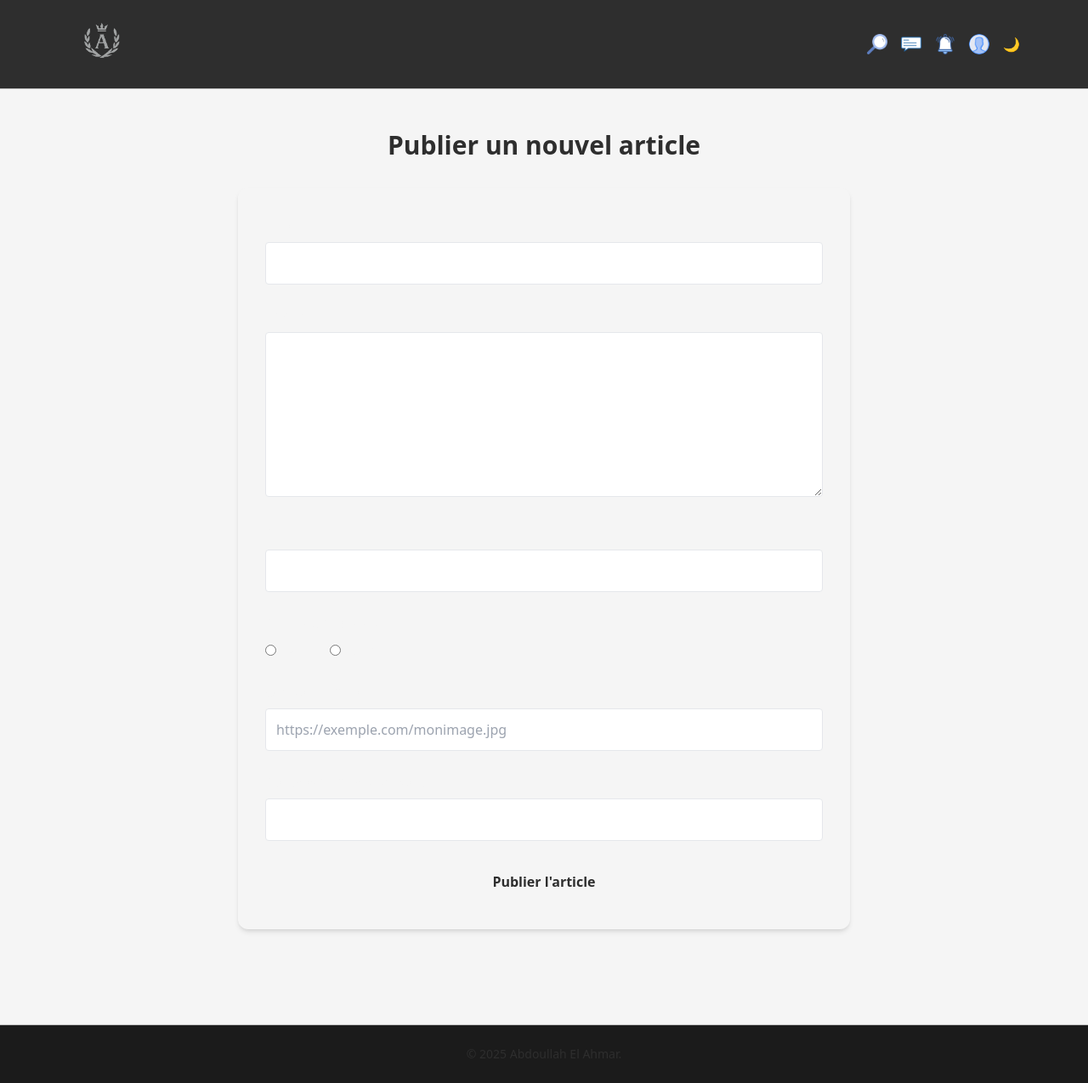
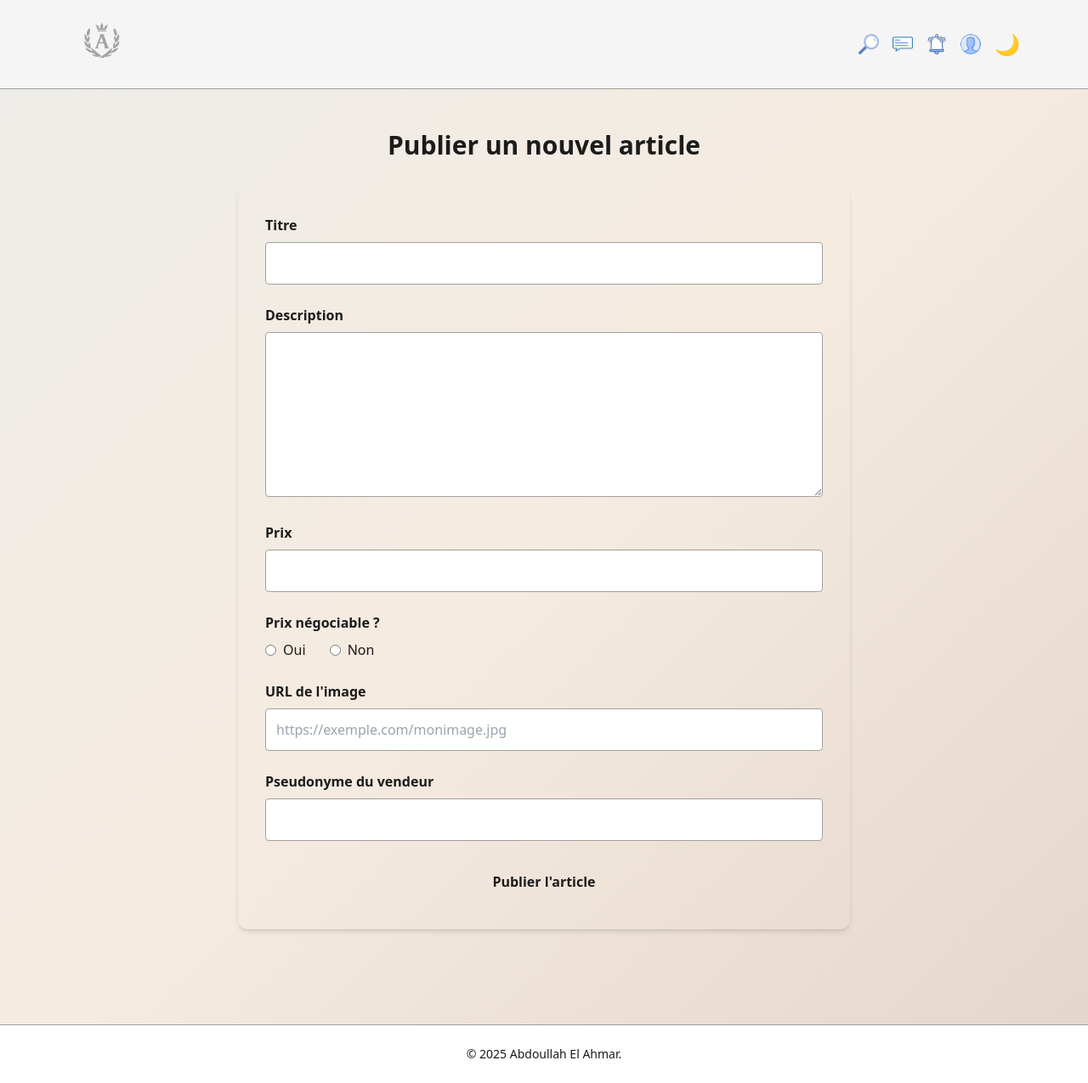
Before and after one commit to Abdoullah0055/a25_site_web_app_web, a PHP site: page /publier.php in a window 1280 px wide. Shown: the whole page at 85% size. Run offline with PHP 8.4, Linux system fonts and the light colour scheme; some libraries are stand-ins or nearby versions.

Commit message:
thème sombre + claire fini

```diff
--- a/src/include/nav.php
+++ b/src/include/nav.php
@@ -1,12 +1,6 @@
 <?php
-if (isset($_POST['theme_toggle'])) {
-  $theme = $_COOKIE['theme'] ?? 'clair';
-  $theme = $theme === 'clair' ? 'dark' : 'clair';
-  setcookie('theme', $theme, time() + 60 * 60 * 24 * 30, '/');
-  $_COOKIE['theme'] = $theme;
-  header("Location: " . $_SERVER['PHP_SELF']);
-  exit;
-}
+// Lire le thème actuel depuis le cookie (clair par défaut)
+$theme = $_COOKIE['theme'] ?? 'clair';
 ?>
 
 <div class="max-w-6xl mx-auto px-4 py-3 flex justify-between items-center">
@@ -31,13 +25,23 @@ if (isset($_POST['theme_toggle'])) {
     </a>
 
     <!-- Bouton thème -->
-    <form method="POST">
-      <button type="submit" name="theme_toggle">
-        <?php
-        $theme = $_COOKIE['theme'] ?? 'clair';
-        echo $theme === 'clair' ? '🌙' : '☀️';
-        ?>
-      </button>
-    </form>
+    <button id="theme-toggle" class="text-2xl">
+      <?= $theme === 'clair' ? '🌙' : '☀️'; ?>
+    </button>
   </div>
 </div>
+
+<script>
+  document.getElementById('theme-toggle').addEventListener('click', function() {
+    const currentTheme = getCookie('theme') || 'clair';
+    const newTheme = currentTheme === 'clair' ? 'sombre' : 'clair';
+    document.cookie = "theme=" + newTheme + "; path=/; max-age=" + (60 * 60 * 24 * 30);
+    location.reload();
+  });
+
+  // Petite fonction utilitaire pour lire un cookie
+  function getCookie(name) {
+    const match = document.cookie.match(new RegExp('(^| )' + name + '=([^;]+)'));
+    return match ? match[2] : null;
+  }
+</script>
--- a/src/index.php
+++ b/src/index.php
@@ -9,7 +9,7 @@
   <script src="https://cdn.tailwindcss.com"></script>
   <?php
   $theme = $_COOKIE['theme'] ?? 'clair';
-  $cssFile = $theme === 'dark' ? 'css/theme-sombre.css' : 'css/theme-clair.css';
+  $cssFile = $theme === 'sombre' ? 'theme-sombre.css' : 'theme-clair.css';
   ?>
   <link rel="stylesheet" href="<?= $cssFile ?>">
 </head>
--- a/src/publier.php
+++ b/src/publier.php
@@ -8,7 +8,7 @@
     <script src="https://cdn.tailwindcss.com"></script>
     <?php
     $theme = $_COOKIE['theme'] ?? 'clair';
-    $cssFile = $theme === 'dark' ? 'css/theme-sombre.css' : 'css/theme-clair.css';
+    $cssFile = $theme === 'sombre' ? 'theme-sombre.css' : 'theme-clair.css';
     ?>
     <link rel="stylesheet" href="<?= $cssFile ?>">
 </head>
--- a/src/theme-clair.css
+++ b/src/theme-clair.css
@@ -1,50 +1,174 @@
-/* Couleurs principales pour le thème clair */
+/* ===== Thème Clair Abdou's Market - Dégradé doux ===== */
 :root {
-    --color-light: #F5F5F5;      /* fond clair */
-    --color-silver: #C0C0C0;     /* accents métalliques */
-    --color-anthracite: #2E2E2E; /* gris foncé élégant */
-    --color-blacklux: #1B1B1B;   /* noir profond */
+    --dark: #1B1B1B;       /* texte sombre / accents */
+    --gray: #A0A0A0;       /* boutons, accents */
+    --light: #F5F5F5;      /* cartes, nav */
+    --white: #FFFFFF;       /* super clair / overlays */
 }
 
-/* Body et texte principal */
+/* Background global */
 body {
-    background-color: var(--color-light);
-    color: var(--color-anthracite);
+    background: linear-gradient(135deg, #EDEDE9, #F5EBE0, #E3D5CA);
+    color: var(--dark);
+    font-family: 'Inter', Helvetica, Arial, sans-serif;
+    margin: 0;
+    padding: 0;
+    transition: background 0.3s, color 0.3s;
 }
 
-/* Navigation */
-nav {
-    background-color: var(--color-anthracite);
-    border-color: var(--color-silver);
+a {
+    color: var(--dark);
+    transition: color 0.3s;
 }
 
-/* Footer */
-footer {
-    background-color: var(--color-blacklux);
-    border-color: var(--color-silver);
+nav {
+    background-color: var(--light);
+    border-bottom: 1px solid var(--gray);
 }
 
-/* Titres principaux */
-h1, h2, h3, h4, h5, h6 {
-    color: var(--color-anthracite);
+footer {
+    background-color: var(--white);
+    border-top: 1px solid var(--gray);
 }
 
-/* Labels et textes des formulaires */
-label, span {
-    color: var(--color-light);
+button, input, textarea {
+    transition: background-color 0.3s, color 0.3s, border-color 0.3s;
 }
 
-/* Boutons */
 button {
-    background-color: var(--color-anthracite);
-    color: var(--color-light);
+    background-color: var(--gray);
+    color: var(--light);
     border: none;
+    cursor: pointer;
 }
 
-/* Liens et hover */
-a {
-    color: var(--color-anthracite);
+button:hover {
+    background-color: var(--light);
+    color: var(--dark);
 }
-a:hover {
-    opacity: 0.8;
+
+input, textarea {
+    background-color: var(--white);
+    color: var(--dark);
+    border: 1px solid var(--gray);
 }
+
+input::placeholder {
+    color: var(--gray);
+}
+
+/* Sections principales (Catégories, Produits) */
+section {
+    padding: 2rem 0;
+}
+
+/* Cartes à l'intérieur des sections */
+section .group, .section .card, .grid div {
+    background-color: var(--white);
+    color: var(--dark);
+    border-radius: 0.75rem;
+    overflow: hidden;
+    box-shadow: 0 4px 6px rgba(0,0,0,0.1);
+    transition: background-color 0.3s, color 0.3s, box-shadow 0.3s;
+}
+
+section h2, section h3 {
+    color: var(--dark);
+}
+
+section button {
+    background-color: var(--gray);
+    color: var(--light);
+}
+
+section button:hover {
+    background-color: var(--light);
+    color: var(--dark);
+}
+
+/* Overlays sur images */
+.overlay-light {
+    background-color: rgba(255,255,255,0.6);
+}
+
+/* Header et bannière */
+header {
+    position: relative;
+    background-size: cover;
+    background-position: center;
+    color: #FFFFFF; /* texte blanc dans le header */
+}
+
+header .overlay-dark {
+    position: absolute;
+    inset: 0;
+    background-color: rgba(27,27,27,0.6);
+}
+
+header h2 {
+    color: #FFFFFF;
+    text-shadow: 0 2px 6px rgba(0,0,0,0.6);
+}
+
+/* Barre de recherche */
+header input[type="search"] {
+    background-color: rgba(255,255,255,0.8); /* plus opaque pour mieux voir le texte */
+    color: var(--dark);
+    border: 1px solid var(--gray);
+    transition: background-color 0.3s, color 0.3s, border-color 0.3s;
+}
+
+header input::placeholder {
+    color: var(--gray);
+}
+
+header input:focus {
+    outline: none;
+    border-color: var(--dark);
+    box-shadow: 0 0 0 2px rgba(0,0,0,0.1);
+}
+
+header button {
+    background-color: var(--gray);
+    color: var(--light);
+    transition: background-color 0.3s, color 0.3s;
+}
+
+header button:hover {
+    background-color: var(--light);
+    color: var(--dark);
+}
+
+header form div {
+    box-shadow: 0 4px 8px rgba(0,0,0,0.1);
+}
+
+/* Overlay et zoom pour les cartes de catégories */
+.group img {
+    transition: transform 0.3s, opacity 0.3s;
+    object-fit: cover;
+}
+
+.group:hover img {
+    transform: scale(1.02); /* léger zoom */
+    opacity: 0.9; /* un peu plus opaque */
+}
+
+.group > div {
+    transition: opacity 0.3s, background-color 0.3s;
+    background-color: rgba(0,0,0,0.3); /* overlay plus visible */
+    display: flex;
+    align-items: center;
+    justify-content: center;
+}
+
+.group:hover > div {
+    opacity: 1;
+    background-color: rgba(0,0,0,0.4); /* overlay un peu plus sombre au hover */
+}
+
+.group > div span {
+    color: #FFFFFF; /* texte en blanc */
+    font-weight: 600;
+    text-align: center;
+}
```
Also changed, not shown: src/theme-sombre.css (+165 -30 lines).
